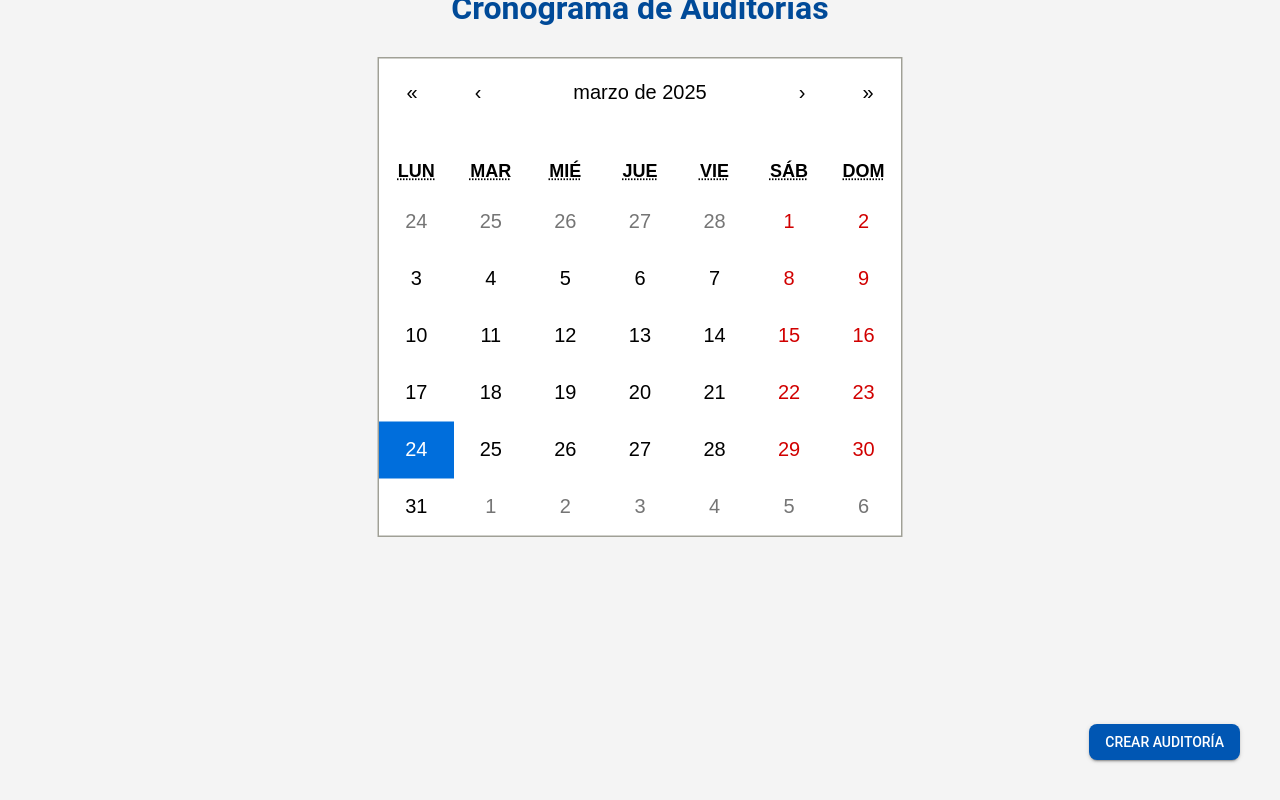
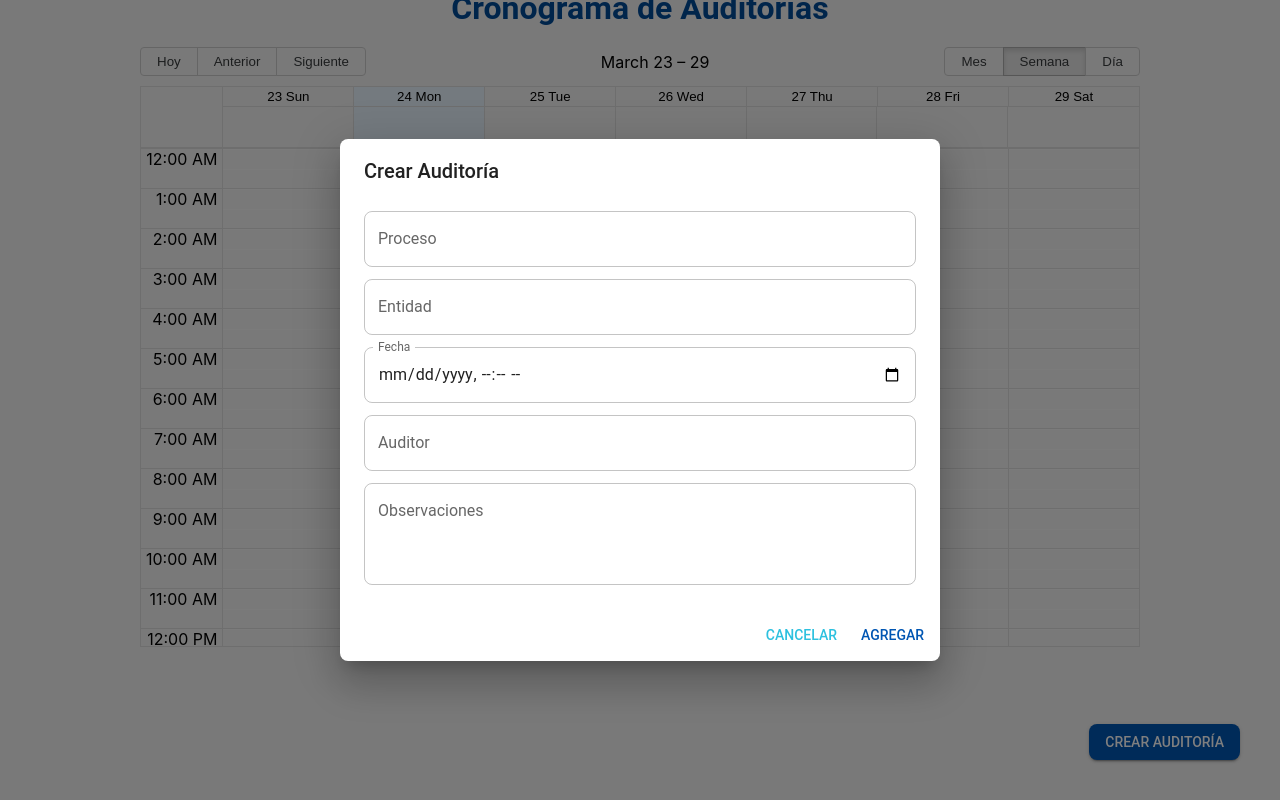
Before and after one commit to ShadowKnSs/sgc_frontend, a React (Create React App) app: page /cronograma in a window 1280 px wide. Both pictures are taken after a click on the button "CREAR AUDITORÍA". Shown: the part 167-967 px from the top of the page. Built offline with nearby package versions, Linux system fonts and the light colour scheme.

Commit message:
Diseño del Cronograma

```diff
--- a/package.json
+++ b/package.json
@@ -10,7 +10,9 @@
     "axios": "^1.7.9",
     "chart.js": "^4.4.8",
     "cra-template": "1.2.0",
+    "moment": "^2.30.1",
     "react": "^19.0.0",
+    "react-big-calendar": "^1.18.0",
     "react-calendar": "^5.1.0",
     "react-chartjs-2": "^5.3.0",
     "react-dom": "^19.0.0",
--- a/src/views/cronograma.jsx
+++ b/src/views/cronograma.jsx
@@ -1,13 +1,118 @@
-import { Box, Button } from "@mui/material";
 import React, { useState } from "react";
-import Calendar from "react-calendar";
-import "react-calendar/dist/Calendar.css"; // Importamos los estilos predeterminados
+import {
+  Box,
+  Button,
+  Dialog,
+  DialogActions,
+  DialogContent,
+  DialogTitle,
+  TextField,
+  Typography,
+} from "@mui/material";
+import { Calendar, momentLocalizer } from "react-big-calendar";
+import moment from "moment";
+import "react-big-calendar/lib/css/react-big-calendar.css";
+
+const localizer = momentLocalizer(moment);
 
 function Cronograma() {
-  const [date, setDate] = useState(new Date());
+  const [events, setEvents] = useState([
+    {
+      title: "Auditoría 1",
+      start: new Date(2025, 9, 25, 10, 0),
+      end: new Date(2025, 9, 25, 12, 0),
+      proceso: "Proceso A",
+      entidad: "Entidad X",
+      auditor: "Juan Pérez",
+      observaciones: "Revisión de documentación.",
+    },
+    {
+      title: "Auditoría 2",
+      start: new Date(2025, 9, 26, 14, 0),
+      end: new Date(2025, 9, 26, 16, 0),
+      proceso: "Proceso B",
+      entidad: "Entidad Y",
+      auditor: "María López",
+      observaciones: "Verificación de cumplimiento.",
+    },
+  ]);
 
-  const handleDateChange = (newDate) => {
-    setDate(newDate);
+  const [openForm, setOpenForm] = useState(false);
+  const [openDetails, setOpenDetails] = useState(false);
+  const [selectedEvent, setSelectedEvent] = useState(null);
+  const [formData, setFormData] = useState({
+    proceso: "",
+    entidad: "",
+    fecha: "",
+    auditor: "",
+    observaciones: "",
+  });
+
+  const [isEditing, setIsEditing] = useState(false);
+
+  // Abrir modal de creación de auditoría
+  const handleOpenForm = () => {
+    setIsEditing(false);
+    setFormData({ proceso: "", entidad: "", fecha: "", auditor: "", observaciones: "" });
+    setOpenForm(true);
+  };
+
+  // Abrir modal de detalles
+  const handleOpenDetails = (event) => {
+    setSelectedEvent(event);
+    setOpenDetails(true);
+  };
+
+  // Abrir modal de edición
+  const handleEdit = () => {
+    setIsEditing(true);
+    setFormData({
+      proceso: selectedEvent.proceso,
+      entidad: selectedEvent.entidad,
+      fecha: moment(selectedEvent.start).format("YYYY-MM-DDTHH:mm"),
+      auditor: selectedEvent.auditor,
+      observaciones: selectedEvent.observaciones,
+    });
+    setOpenDetails(false);
+    setOpenForm(true);
+  };
+
+  // Cerrar modales
+  const handleCloseForm = () => setOpenForm(false);
+  const handleCloseDetails = () => setOpenDetails(false);
+
+  // Manejo de cambios en los inputs
+  const handleChange = (e) => {
+    setFormData({ ...formData, [e.target.name]: e.target.value });
+  };
+
+  // Guardar nueva auditoría o actualizar existente
+  const handleSubmit = () => {
+    if (formData.proceso && formData.entidad && formData.fecha && formData.auditor) {
+      const fecha = new Date(formData.fecha);
+      const nuevoEvento = {
+        title: `${formData.proceso} - ${formData.auditor}`,
+        start: fecha,
+        end: new Date(fecha.getTime() + 2 * 60 * 60 * 1000), // Duración de 2 horas
+        proceso: formData.proceso,
+        entidad: formData.entidad,
+        auditor: formData.auditor,
+        observaciones: formData.observaciones,
+      };
+
+      if (isEditing) {
+        // Editar evento existente
+        setEvents(events.map((ev) => (ev === selectedEvent ? nuevoEvento : ev)));
+      } else {
+        // Crear nuevo evento
+        setEvents([...events, nuevoEvento]);
+      }
+
+      setFormData({ proceso: "", entidad: "", fecha: "", auditor: "", observaciones: "" });
+      handleCloseForm();
+    } else {
+      alert("Todos los campos son obligatorios excepto Observaciones.");
+    }
   };
 
   return (
@@ -18,16 +123,16 @@ function Cronograma() {
         display: "flex",
         flexDirection: "column",
         alignItems: "center",
-        justifyContent: "flex-start", // Alinea el contenido en la parte superior
+        justifyContent: "flex-start",
         backgroundColor: "#f4f4f4",
-        paddingTop: "20px", // Añade un pequeño espacio desde el header
-        position: "relative", // Permite posicionar el botón correctamente
+        paddingTop: "20px",
+        position: "relative",
       }}
     >
       <h1
         style={{
           textAlign: "center",
-          marginBottom: "110px",
+          marginBottom: "20px",
           fontFamily: "'Roboto', sans-serif",
           color: "#004A98",
         }}
@@ -35,28 +140,84 @@ function Cronograma() {
         Cronograma de Auditorías
       </h1>
 
-      <div
-        style={{
-          transform: "scale(1.5)",
-          transformOrigin: "center",
-          position: "relative",
-        }}
-      >
-        <Calendar onChange={handleDateChange} value={date} locale="es-ES" />
+      <div style={{ height: "600px", width: "100%", maxWidth: "1000px" }}>
+        <Calendar
+          localizer={localizer}
+          events={events}
+          startAccessor="start"
+          endAccessor="end"
+          defaultView="week"
+          views={["month", "week", "day"]}
+          messages={{
+            today: "Hoy",
+            previous: "Anterior",
+            next: "Siguiente",
+            month: "Mes",
+            week: "Semana",
+            day: "Día",
+          }}
+          onSelectEvent={handleOpenDetails} // Al hacer clic en una auditoría, muestra detalles
+        />
       </div>
 
-      {/* Botón en la parte inferior derecha */}
-      <Box
-        sx={{
-          position: "absolute",
-          bottom: "40px",
-          right: "40px",
-        }}
-      >
-        <Button variant="contained" color="primary">
+      <Box sx={{ position: "absolute", bottom: "40px", right: "40px" }}>
+        <Button variant="contained" color="primary" onClick={handleOpenForm}>
           Crear Auditoría
         </Button>
       </Box>
+
+      {/* Modal de formulario (Crear o Editar) */}
+      <Dialog open={openForm} onClose={handleCloseForm}>
+        <DialogTitle>{isEditing ? "Editar Auditoría" : "Crear Auditoría"}</DialogTitle>
+        <DialogContent>
+          <TextField margin="dense" label="Proceso" name="proceso" fullWidth value={formData.proceso} onChange={handleChange} />
+          <TextField margin="dense" label="Entidad" name="entidad" fullWidth value={formData.entidad} onChange={handleChange} />
+          <TextField
+            margin="dense"
+            label="Fecha"
+            name="fecha"
+            type="datetime-local"
+            fullWidth
+            InputLabelProps={{ shrink: true }}
+            value={formData.fecha}
+            onChange={handleChange}
+          />
+          <TextField margin="dense" label="Auditor" name="auditor" fullWidth value={formData.auditor} onChange={handleChange} />
+          <TextField margin="dense" label="Observaciones" name="observaciones" fullWidth multiline rows={3} value={formData.observaciones} onChange={handleChange} />
+        </DialogContent>
+        <DialogActions>
+          <Button onClick={handleCloseForm} color="secondary">
+            Cancelar
+          </Button>
+          <Button onClick={handleSubmit} color="primary">
+            {isEditing ? "Guardar Cambios" : "Agregar"}
+          </Button>
+        </DialogActions>
+      </Dialog>
+
+      {/* Modal para ver detalles de la auditoría */}
+      <Dialog open={openDetails} onClose={handleCloseDetails}>
+        <DialogTitle>Detalles de la Auditoría</DialogTitle>
+        <DialogContent>
+          {selectedEvent && (
+            <>
+              <Typography><strong>Proceso:</strong> {selectedEvent.proceso}</Typography>
+              <Typography><strong>Entidad:</strong> {selectedEvent.entidad}</Typography>
+              <Typography><strong>Fecha:</strong> {moment(selectedEvent.start).format("LLL")}</Typography>
+              <Typography><strong>Auditor:</strong> {selectedEvent.auditor}</Typography>
+              <Typography><strong>Observaciones:</strong> {selectedEvent.observaciones || "Sin observaciones"}</Typography>
+            </>
+          )}
+        </DialogContent>
+        <DialogActions>
+          <Button onClick={handleCloseDetails} color="secondary">
+            Cerrar
+          </Button>
+          <Button onClick={handleEdit} color="primary">
+            Editar
+          </Button>
+        </DialogActions>
+      </Dialog>
     </Box>
   );
 }
```
Also changed, not shown: 1 other file (tests, documents, lock files or other folders).
